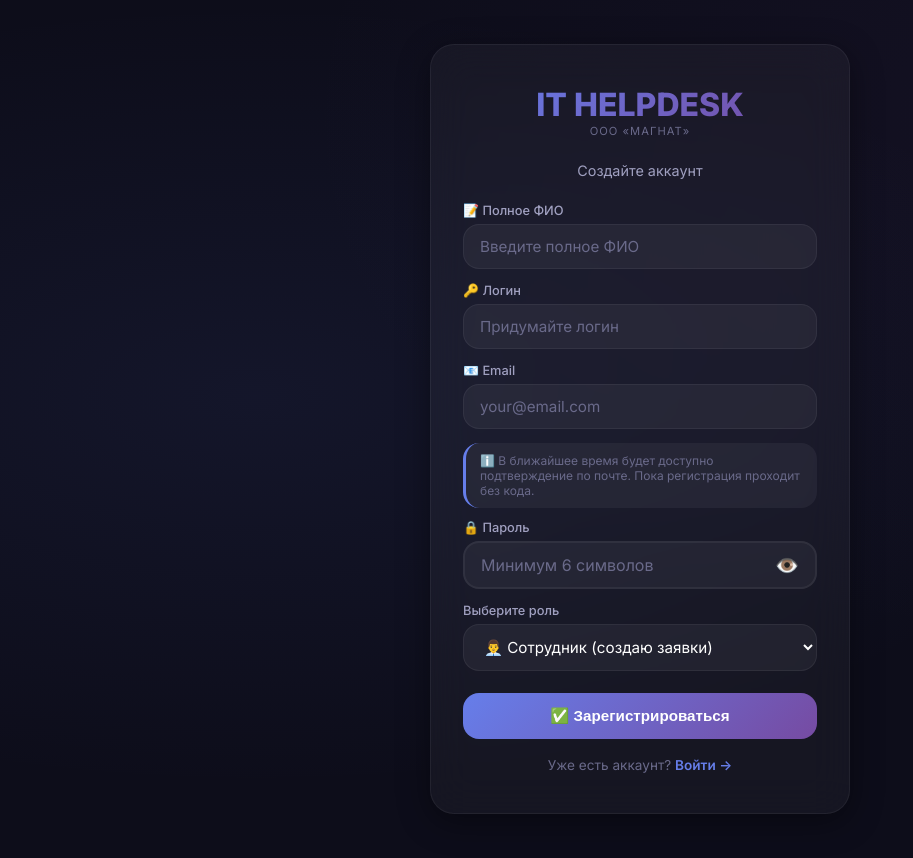
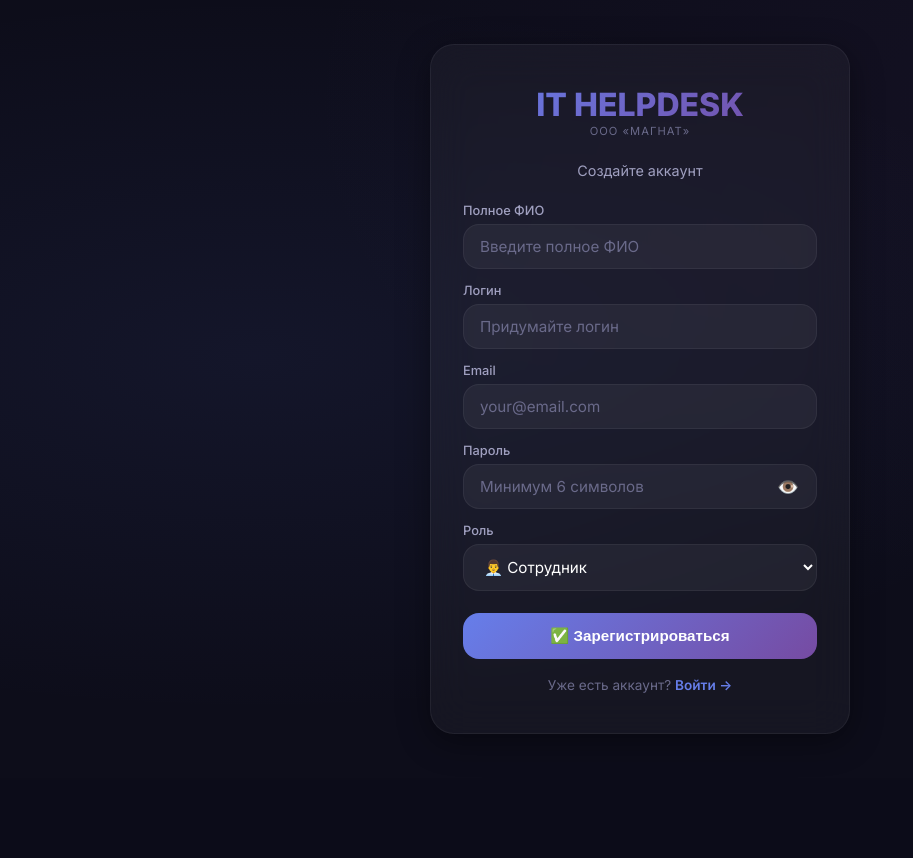
Before and after one commit to grrroxy/it_helpdesk, a Flask app: page /register in a window 1280 px wide. Shown: the part 67-925 px from the top of the page, without its empty margins (0-913 px from the left). After the commit the page ends 801 px from the top, so only its background shows below. Run offline with Flask 3, Linux system fonts and the light colour scheme.

Commit message:
register.html

```diff
--- a/templates/register.html
+++ b/templates/register.html
@@ -11,47 +11,31 @@
         </div>
         <div class="sub">Создайте аккаунт</div>
 
-        <!-- Сообщения об ошибках/успехе -->
-        {% with messages = get_flashed_messages(with_categories=true) %}
-            {% if messages %}
-                {% for category, message in messages %}
-                    <div class="flash-message flash-{{ category }}" style="padding:12px 16px; border-radius:var(--radius); margin-bottom:16px; font-size:0.9rem; border-left:4px solid;">
-                        {{ message }}
-                    </div>
-                {% endfor %}
-            {% endif %}
-        {% endwith %}
-
         <form method="POST">
             <div class="form-group">
-                <label>📝 Полное ФИО</label>
+                <label>Полное ФИО</label>
                 <input type="text" name="full_name" placeholder="Введите полное ФИО" required>
             </div>
             <div class="form-group">
-                <label>🔑 Логин</label>
+                <label>Логин</label>
                 <input type="text" name="username" placeholder="Придумайте логин" required>
             </div>
             <div class="form-group">
-                <label>📧 Email</label>
+                <label>Email</label>
                 <input type="email" name="email" placeholder="your@email.com" required>
             </div>
-            <div class="form-group" style="font-size:0.75rem; color:var(--text-muted); padding:10px 14px; background:var(--input-bg); border-radius:var(--radius); margin-bottom:12px; border-left:3px solid var(--accent-primary);">
-                ℹ️ В ближайшее время будет доступно подтверждение по почте. Пока регистрация проходит без кода.
-            </div>
             <div class="form-group password-field">
-                <label>🔒 Пароль</label>
+                <label>Пароль</label>
                 <div class="password-wrapper">
                     <input type="password" name="password" id="register-password" placeholder="Минимум 6 символов" required minlength="6">
-                    <button type="button" class="toggle-password" onclick="togglePassword('register-password', this)">
-                        👁️
-                    </button>
+                    <button type="button" class="toggle-password" onclick="togglePassword('register-password', this)">👁️</button>
                 </div>
             </div>
             <div class="form-group">
-                <label>Выберите роль</label>
+                <label>Роль</label>
                 <select name="role">
-                    <option value="employee">👨‍💼 Сотрудник (создаю заявки)</option>
-                    <option value="it_specialist">🛠️ IT-специалист (принимаю заявки)</option>
+                    <option value="employee">👨‍💼 Сотрудник</option>
+                    <option value="it_specialist">🛠️ IT-специалист</option>
                 </select>
             </div>
             <button type="submit" class="btn-primary">✅ Зарегистрироваться</button>
@@ -62,79 +46,4 @@
         </div>
     </div>
 </div>
-
-<style>
-    .password-field {
-        position: relative;
-    }
-    .password-wrapper {
-        position: relative;
-        width: 100%;
-    }
-    .password-wrapper input {
-        width: 100%;
-        padding: 12px 50px 12px 16px;
-        background: var(--input-bg);
-        border: 2px solid var(--border-color);
-        border-radius: var(--radius);
-        color: var(--text-primary);
-        font-size: 1rem;
-        font-family: inherit;
-        transition: var(--transition);
-        box-sizing: border-box;
-    }
-    .password-wrapper input:focus {
-        outline: none;
-        border-color: var(--accent-primary);
-        box-shadow: 0 0 0 4px rgba(102, 126, 234, 0.15);
-    }
-    .toggle-password {
-        position: absolute;
-        right: 14px;
-        top: 50%;
-        transform: translateY(-50%);
-        background: none;
-        border: none;
-        font-size: 1.2rem;
-        cursor: pointer;
-        color: var(--text-muted);
-        padding: 4px;
-        z-index: 5;
-        transition: opacity 0.2s;
-    }
-    .toggle-password:hover {
-        opacity: 0.7;
-    }
-    body.dark .toggle-password {
-        color: var(--text-muted);
-    }
-    .flash-success {
-        background: rgba(48, 209, 88, 0.12);
-        color: #30d158;
-        border-color: #30d158;
-    }
-    .flash-error {
-        background: rgba(255, 69, 58, 0.12);
-        color: #ff453a;
-        border-color: #ff453a;
-    }
-    .flash-info {
-        background: rgba(10, 132, 255, 0.12);
-        color: #0a84ff;
-        border-color: #0a84ff;
-    }
-</style>
-
-<script>
-    function togglePassword(inputId, btn) {
-        const input = document.getElementById(inputId);
-        if (input.type === 'password') {
-            input.type = 'text';
-            btn.textContent = '🙈';
-        } else {
-            input.type = 'password';
-            btn.textContent = '👁️';
-        }
-    }
-</script>
 {% endblock %}
```
